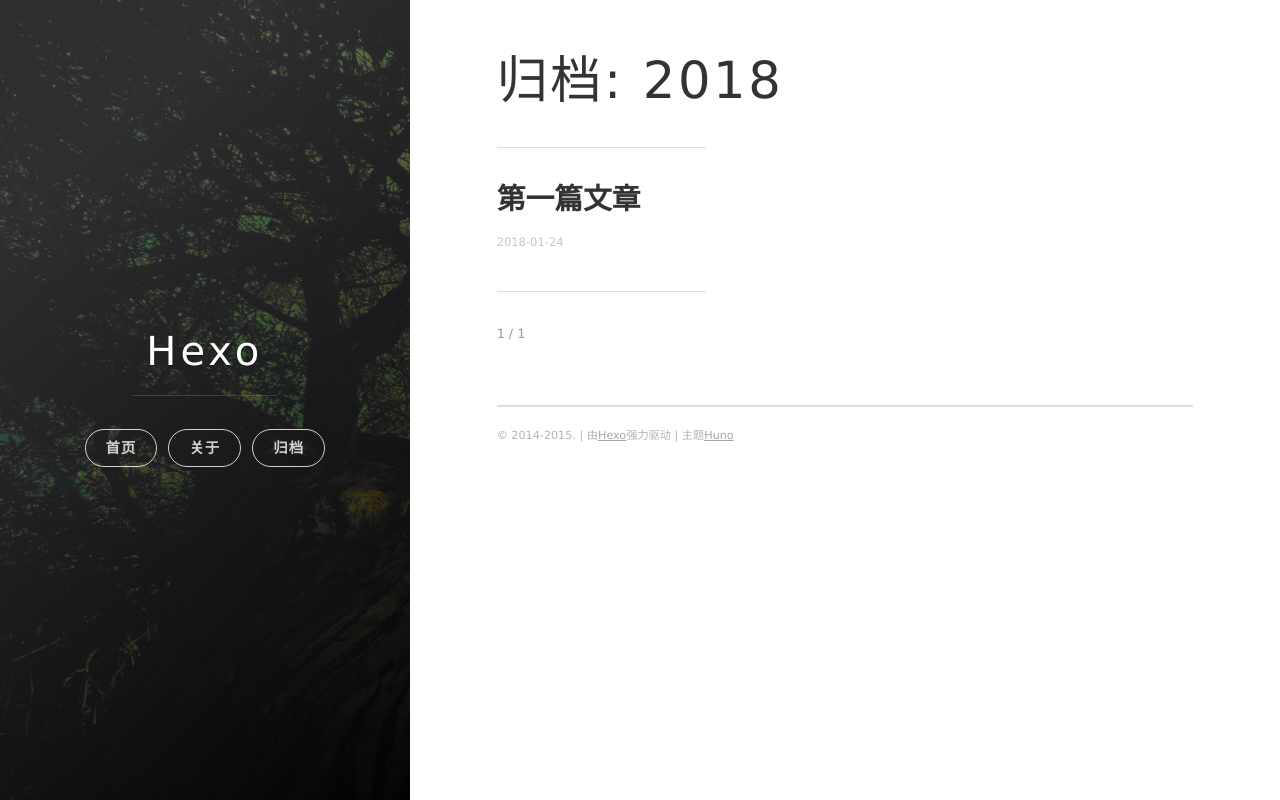
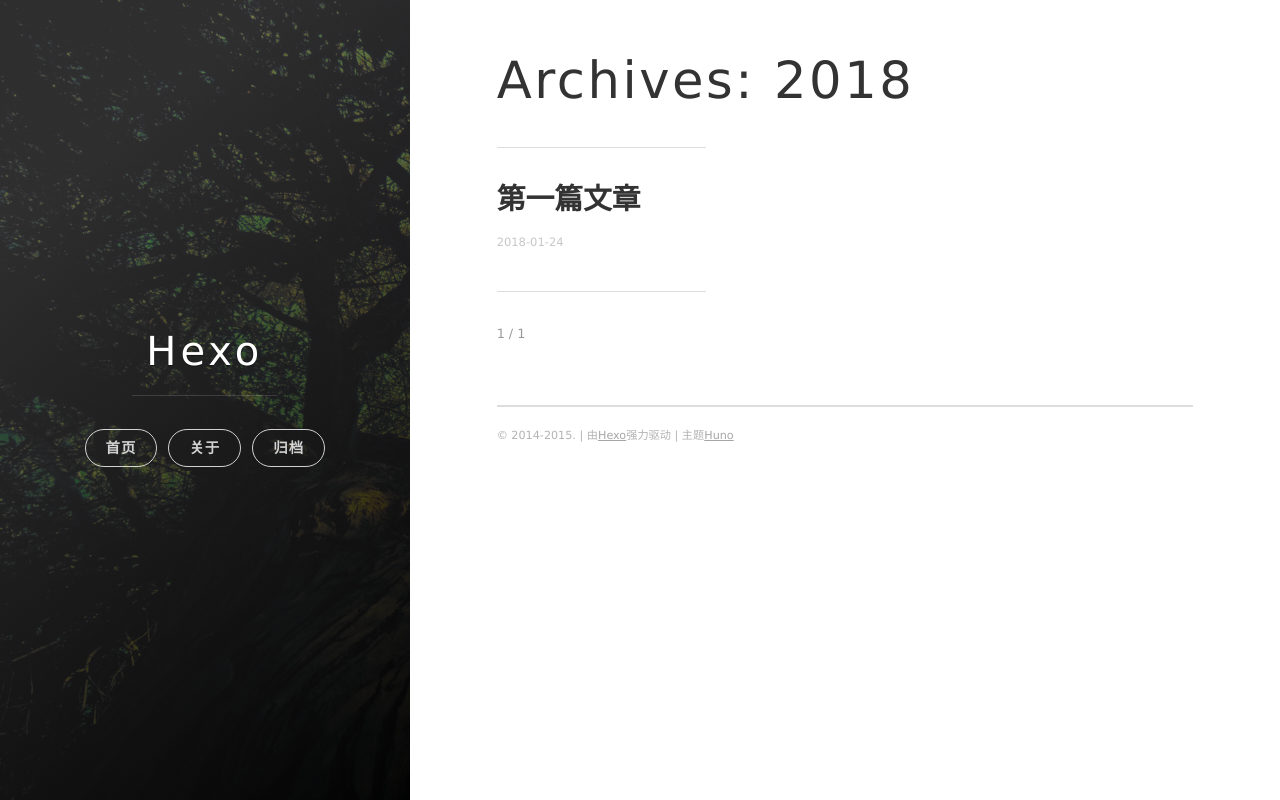
Before and after one commit to lijieyp/lijieyp.github.io, a plain HTML site: page archives/2018/index.html in a window 1280 px wide. Drawn offline with nearby package versions, Linux system fonts and the light colour scheme; some packages are replaced by stand-ins of ours.

Commit message:
Site updated: 2018-01-24 13:30:05

```diff
--- a/archives/2018/index.html
+++ b/archives/2018/index.html
@@ -7,7 +7,7 @@
 
 
     <title>
-      归档: 2018
+      Archives: 2018
     </title>
 
     <meta name="viewport" content="width=device-width, initial-scale=1, maximum-scale=1, user-scalable=no">
@@ -17,11 +17,11 @@
 
 
     <meta property="og:type" content="website">
-<meta property="og:title" content="归档: 2018">
+<meta property="og:title" content="Archives: 2018">
 <meta property="og:url" content="http://yoursite.com/archives/2018/index.html">
 <meta property="og:site_name" content="Hexo">
 <meta name="twitter:card" content="summary">
-<meta name="twitter:title" content="归档: 2018">
+<meta name="twitter:title" content="Archives: 2018">
 
 
 
@@ -142,7 +142,7 @@ classes that you can use:
 
 
 
-  <h1 class="archive-title">归档: 2018</h1>
+  <h1 class="archive-title">Archives: 2018</h1>
   <hr class="post-list__divider" />
 
 
```
Also changed, not shown: archives/2018/01/index.html (+4 -4 lines), archives/index.html (+3 -3 lines).
